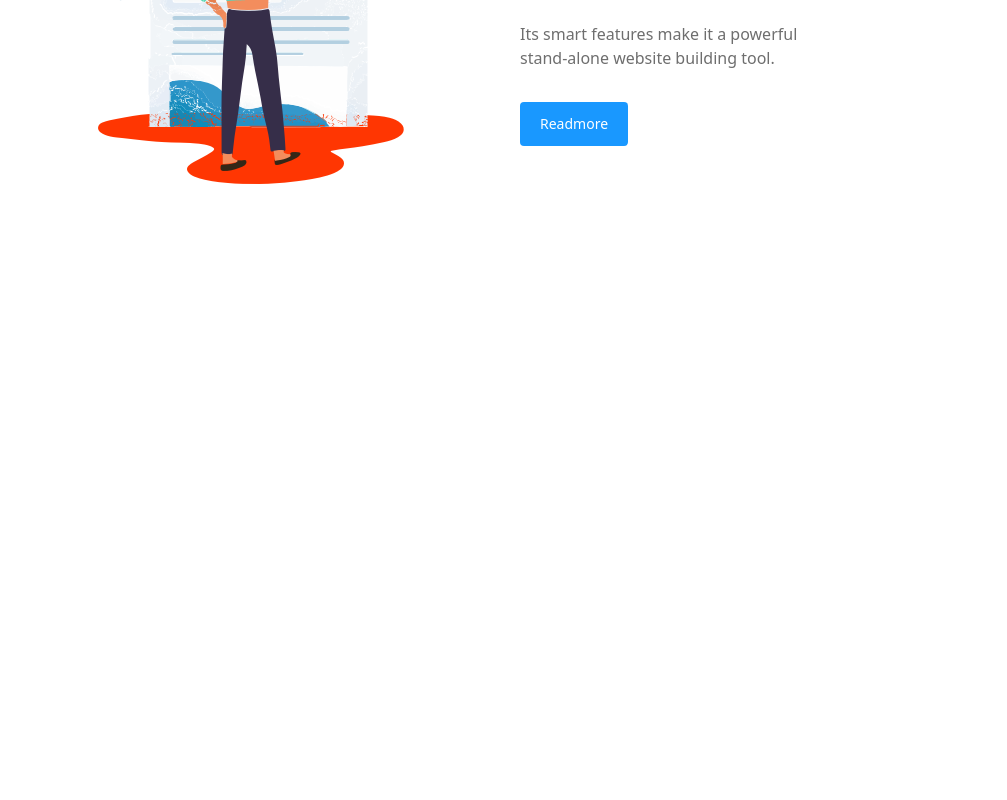
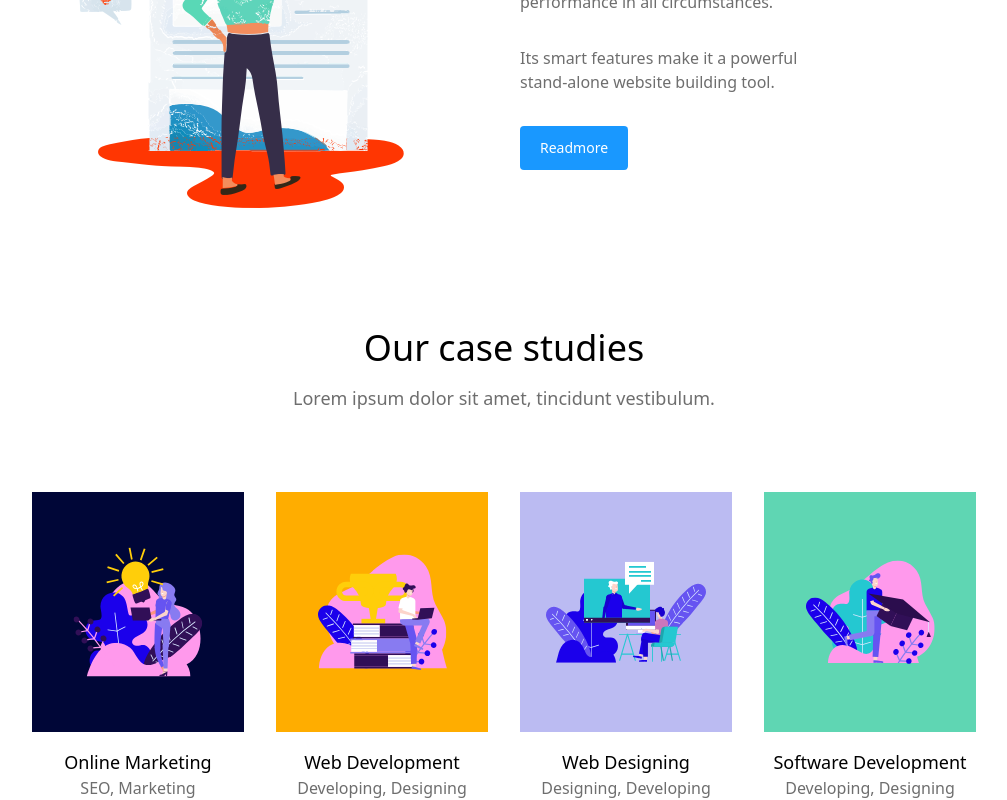
Before and after one commit to imohsinghaffar/spa_react, a React (Vite) app: page / in a window 1280 px wide. Shown: the part 2078-2878 px from the top of the page, without its empty margins (136-1143 px from the left). Before the commit the page ends 2262 px from the top, so only its background shows below. Built offline with nearby package versions, Linux system fonts and the light colour scheme.

Commit message:
Added one more section about casestudies

```diff
--- a/src/App.jsx
+++ b/src/App.jsx
@@ -5,6 +5,7 @@ import "./index.css";
 import "./App.css";
 import CardsSection from "./components/CardsSection";
 import SecondHeroSection from "./components/SecondHeroSection";
+import CaseStudies from "./components/CaseStudies";
 
 const App = () => {
   return (
@@ -46,9 +47,11 @@ const App = () => {
       <CardsSection />
       <SecondHeroSection flex='flex-row' img='assets/Group1.png' secHead = 'We Offer a Full Range of Digital Marketing Services!' display='hidden'
       desc='Lorem ipsum dolor sit amet, tincidunt vestibulum. Fusce egeabus consectetuer turpis, suspendisse.' desc2='Lorem ipsum dolor sit amet, tincidunt vestibulum. Fusce egeabus consectetuer'/>
-      <SecondHeroSection flex='flex-row-reverse' img='assets/Group2.png' display='inline' secHead='Leading Digital Agency for  Business Solution.' desc='Power-packed with impressive features and well-optimized, this template is designed to provide the best performance in all circumstances.'
+      <SecondHeroSection flex='flex-row-reverse' img='assets/Group2.png' secHead='Leading Digital Agency for  Business Solution.' desc='Power-packed with impressive features and well-optimized, this template is designed to provide the best performance in all circumstances.'
       desc2 = 'Its smart features make it a powerful stand-alone website building tool.'/>
+      <CaseStudies />
     </>
+
   );
 };
 
--- a/src/components/Buttons.jsx
+++ b/src/components/Buttons.jsx
@@ -1,10 +1,10 @@
 import React from "react";
 
-const Buttons = ({ btnText, textColor, bg, textHoverColor, borderWidth }) => {
+const Buttons = ({ btnText, textColor, bg, textHoverColor, borderWidth, bgHoverColor }) => {
   return (
     <>
       <button
-        className={`${textColor} ${bg} hover:bg-transparent outline-none hover:outline-solid ${borderWidth}  ${textHoverColor} cursor-pointer font-medium rounded-sm text-sm px-5 py-3`}
+        className={`${textColor} ${bg} transition-colors duration-600 ${bgHoverColor?bgHoverColor:'hover:bg-transparent'} outline-none hover:outline-solid ${borderWidth}  ${textHoverColor} cursor-pointer font-medium rounded-sm text-sm px-5 py-3`}
       >
         {btnText}
       </button>
--- a/src/components/CardsSection.jsx
+++ b/src/components/CardsSection.jsx
@@ -38,7 +38,7 @@ const CardsSection = () => {
             cardTitle={title}
             cardDesc={desc}
           />
-        ))}
+        ))}`
       </div>
     </div>
   );
--- a/src/components/CaseStudies.jsx
+++ b/src/components/CaseStudies.jsx
@@ -1,9 +1,23 @@
 import React from 'react'
+import CasestudiesCards from './CasestudiesCards'
 
 const CaseStudies = () => {
   return (
     <>
-
+<div className="flex flex-col items-center justify-center gap-4 pt-30 pb-10 w-full">
+      <div className="flex flex-col items-center gap-4 justify-center pb-10">
+        <h1 className="text-4xl font-medium">Our case studies</h1>
+        <p className="text-center text-lg font-md text-[#6e6e6e]">
+        Lorem ipsum dolor sit amet, tincidunt vestibulum.
+        </p>
+      </div>
+</div>
+< div className="flex flex-row justify-center gap-8 w-full px-42">
+      <CasestudiesCards title='Know more about Online marketing' bg='bg-[#000637]' img='assets/Group95.svg' paragraph1='Online Marketing' tags='SEO, Marketing'/>
+      <CasestudiesCards title='Know more about Web Development' bg='bg-[#ffad00]' img='assets/Group108.svg'  paragraph1='Web Development' tags='Developing, Designing'/>
+      <CasestudiesCards title='Know more about Web Designing' bg='bg-[#BBBBF2]' img='assets/Group126.svg'  paragraph1='Web Designing' tags='Designing, Developing'  />
+      <CasestudiesCards title='Know more about Software Development' bg='bg-[#5FD6B3]'  img='assets/Group115.svg'  paragraph1='Software Development' tags='Developing, Designing'/>
+</div>
     </>
   )
 }
--- /dev/null
+++ b/src/components/CasestudiesCards.jsx
@@ -0,0 +1,38 @@
+import React from "react";
+import Buttons from "./Buttons";
+
+const CasestudiesCards = ({ img, title, bg, paragraph1, tags }) => {
+  return (
+    <div className="flex flex-col w-full group">
+      <div
+        className={`flex flex-col items-center relative justify-center hover:opacity-100 ${bg} hover:bg-[#022aae] h-60`}
+      >
+        <img
+          className="transition-opacity duration-500 group-hover:opacity-50"
+          src={img}
+          alt="Group95.svg"
+        />
+
+        <div className="absolute inset-0 flex flex-col items-center justify-center opacity-0 group-hover:bg-[#022aae] group-hover:opacity-100 transition-opacity duration-900">
+          <p className="text-white text-center text-lg font-semibold leading-6 mb-4">
+            {title}
+          </p>
+          <Buttons
+            btnText="Read More"
+            bg="bg-white"
+            textHoverColor="hover:text-white"
+            bgHoverColor="hover:bg-red-500"
+            borderWidth="hover:outline-0"
+          />
+        </div>
+      </div>
+
+      <div className="text-center flex flex-col items-center justify-center pt-4 group-hover:opacity-100 transition-opacity duration-500">
+        <h1 className="text-lg font-medium group-hover:text-[#007bff]">{paragraph1}</h1>
+        <p className="text-md font-medium gr text-[#6e6e6e] group-hover:text-[#007bff]">{tags}</p>
+      </div>
+    </div>
+  );
+};
+
+export default CasestudiesCards;
--- a/src/components/NavMenues.jsx
+++ b/src/components/NavMenues.jsx
@@ -11,7 +11,6 @@ const NavMenues = () => {
         <ul className="flex flex-col items-end justify-around p-4 md:p-0  ml-62 font-medium rounded-lg md:space-x-8 rtl:space-x-reverse md:flex-row  ">
           <li>
             <a
-              href="#"
               id="#home"
               className="block py-2 px-2 text-red-500 rounded-sm "
               aria-current="page"
```
